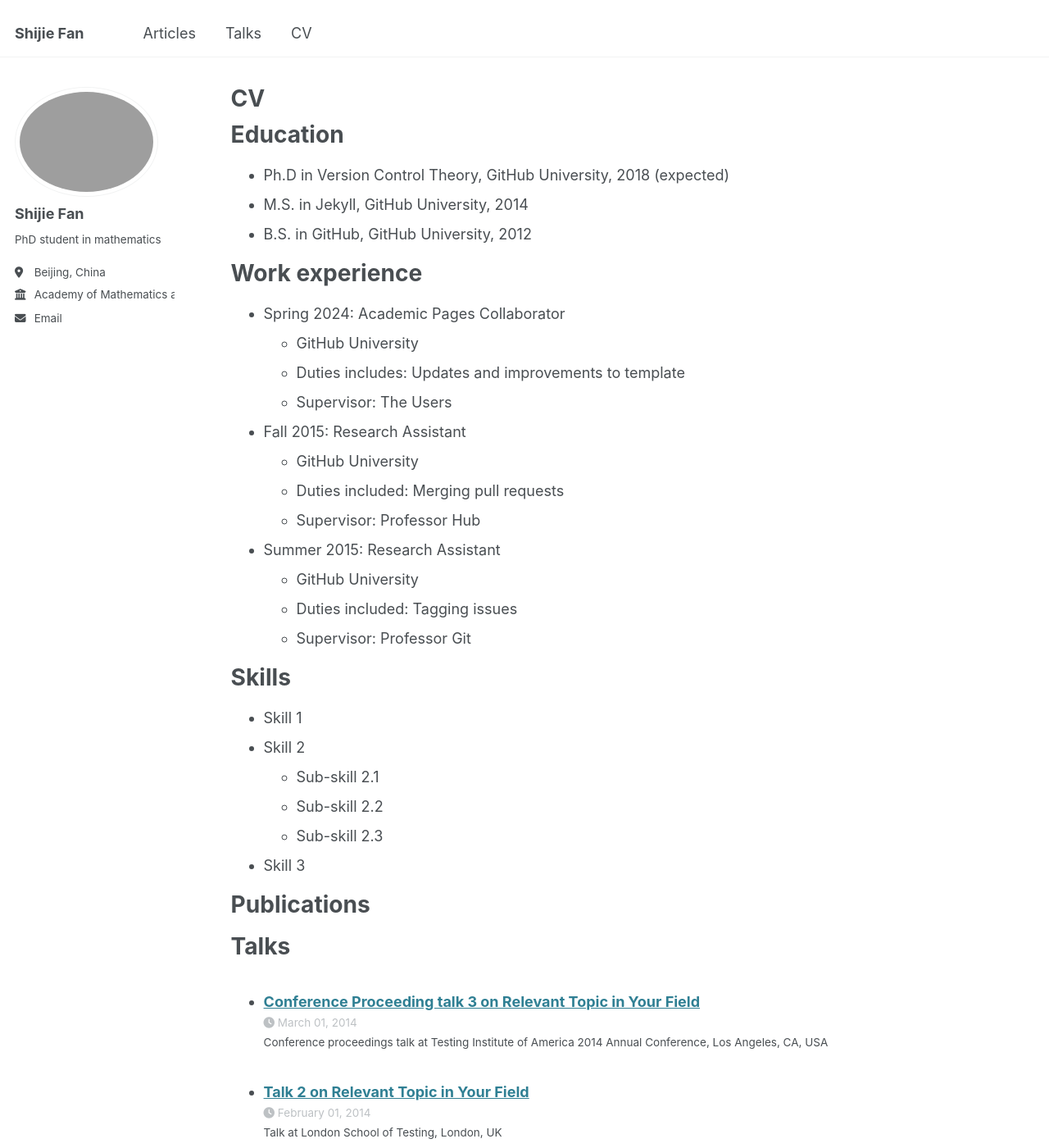
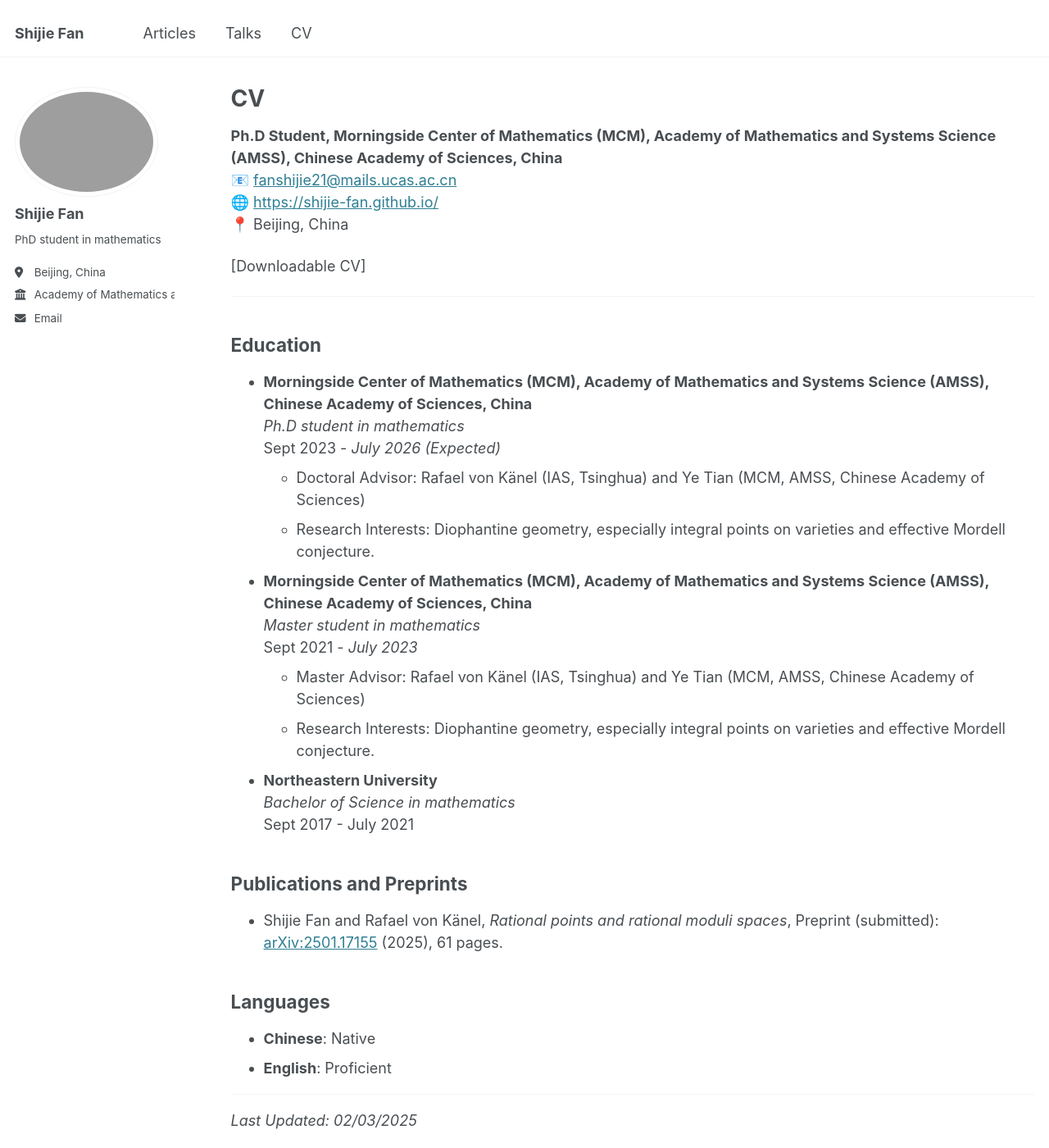
Before and after one commit to Shijie-Fan/Shijie-Fan, a Jekyll site: the page built from _pages/cv.md, in a window 1280 px wide and 1400 px high. Shown: the whole window at 82% size. Built offline with Jekyll 4.4.1, drawn with Linux system fonts in a browser that asks for light colours; some of the changed text lies outside the part shown.

Commit message:
Update202503021657

```diff
--- a/_pages/cv.md
+++ b/_pages/cv.md
@@ -7,58 +7,43 @@ redirect_from:
   - /resume
 ---
 
-{% include base_path %}
+**Ph.D Student, Morningside Center of Mathematics (MCM), Academy of Mathematics and Systems Science (AMSS), Chinese Academy of Sciences, China**
+📧 [fanshijie21@mails.ucas.ac.cn](mailto:fanshijie21@mails.ucas.ac.cn)
+🌐 [https://shijie-fan.github.io/](https://shijie-fan.github.io/)
+📍 Beijing, China
 
-Education
-======
-* Ph.D in Version Control Theory, GitHub University, 2018 (expected)
-* M.S. in Jekyll, GitHub University, 2014
-* B.S. in GitHub, GitHub University, 2012
+[Downloadable CV]
 
-Work experience
-======
-* Spring 2024: Academic Pages Collaborator
-  * GitHub University
-  * Duties includes: Updates and improvements to template
-  * Supervisor: The Users
+---
 
-* Fall 2015: Research Assistant
-  * GitHub University
-  * Duties included: Merging pull requests
-  * Supervisor: Professor Hub
+## Education
+- **Morningside Center of Mathematics (MCM), Academy of Mathematics and Systems Science (AMSS), Chinese Academy of Sciences, China**
+  *Ph.D student in mathematics*
+  Sept 2023 - *July 2026 (Expected)*
+  - Doctoral Advisor: Rafael von K&auml;nel (IAS, Tsinghua) and Ye Tian (MCM, AMSS, Chinese Academy of Sciences)
+  - Research Interests: Diophantine geometry, especially integral points on varieties and effective Mordell conjecture.
 
-* Summer 2015: Research Assistant
-  * GitHub University
-  * Duties included: Tagging issues
-  * Supervisor: Professor Git
 
-Skills
-======
-* Skill 1
-* Skill 2
-  * Sub-skill 2.1
-  * Sub-skill 2.2
-  * Sub-skill 2.3
-* Skill 3
+- **Morningside Center of Mathematics (MCM), Academy of Mathematics and Systems Science (AMSS), Chinese Academy of Sciences, China**
+  *Master student in mathematics*
+  Sept 2021 - *July 2023*
+  - Master Advisor: Rafael von K&auml;nel (IAS, Tsinghua) and Ye Tian (MCM, AMSS, Chinese Academy of Sciences)
+  - Research Interests: Diophantine geometry, especially integral points on varieties and effective Mordell conjecture.
 
-Publications
-======
-  <ul>{% for post in site.publications reversed %}
-    {% include archive-single-cv.html %}
-  {% endfor %}</ul>
+- **Northeastern University**
+  *Bachelor of Science in mathematics*
+  Sept 2017 - July 2021
 
-Talks
-======
-  <ul>{% for post in site.talks reversed %}
-    {% include archive-single-talk-cv.html  %}
-  {% endfor %}</ul>
 
-Teaching
-======
-  <ul>{% for post in site.teaching reversed %}
-    {% include archive-single-cv.html %}
-  {% endfor %}</ul>
+## Publications and Preprints
+- Shijie Fan and Rafael von K&auml;nel, *Rational points and rational moduli spaces*, Preprint (submitted): [arXiv:2501.17155](https://arxiv.org/abs/2501.17155) (2025), 61 pages.
 
-Service and leadership
-======
-* Currently signed in to 43 different slack teams
+
+
+## Languages
+- **Chinese**: Native
+- **English**: Proficient
+
+---
+
+_Last Updated: 02/03/2025_
```
Also changed, not shown: 6 other files.
